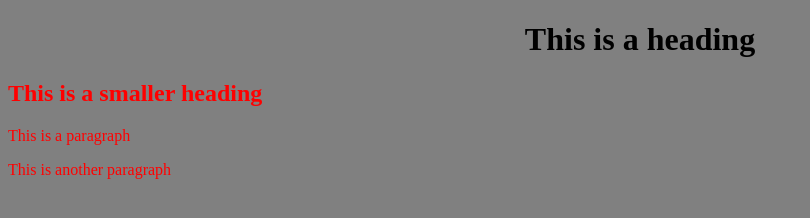
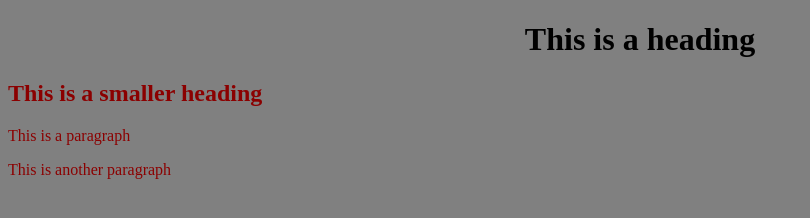
Before and after one commit to evellynbcardoso/estudos_html, a plain HTML site: page index5.html in a window 1280 px wide. Shown: the whole page, without its empty margins (0-810 px from the left). Drawn offline with Linux system fonts and the light colour scheme.

Commit message:
Atividade 5

```diff
--- a/index5.html
+++ b/index5.html
@@ -6,7 +6,7 @@
     <title>Atividade</title>
     <style>
         h2,p{
-            color: red;
+            color: darkred;
         }
         h1{
             text-align: center;
```
